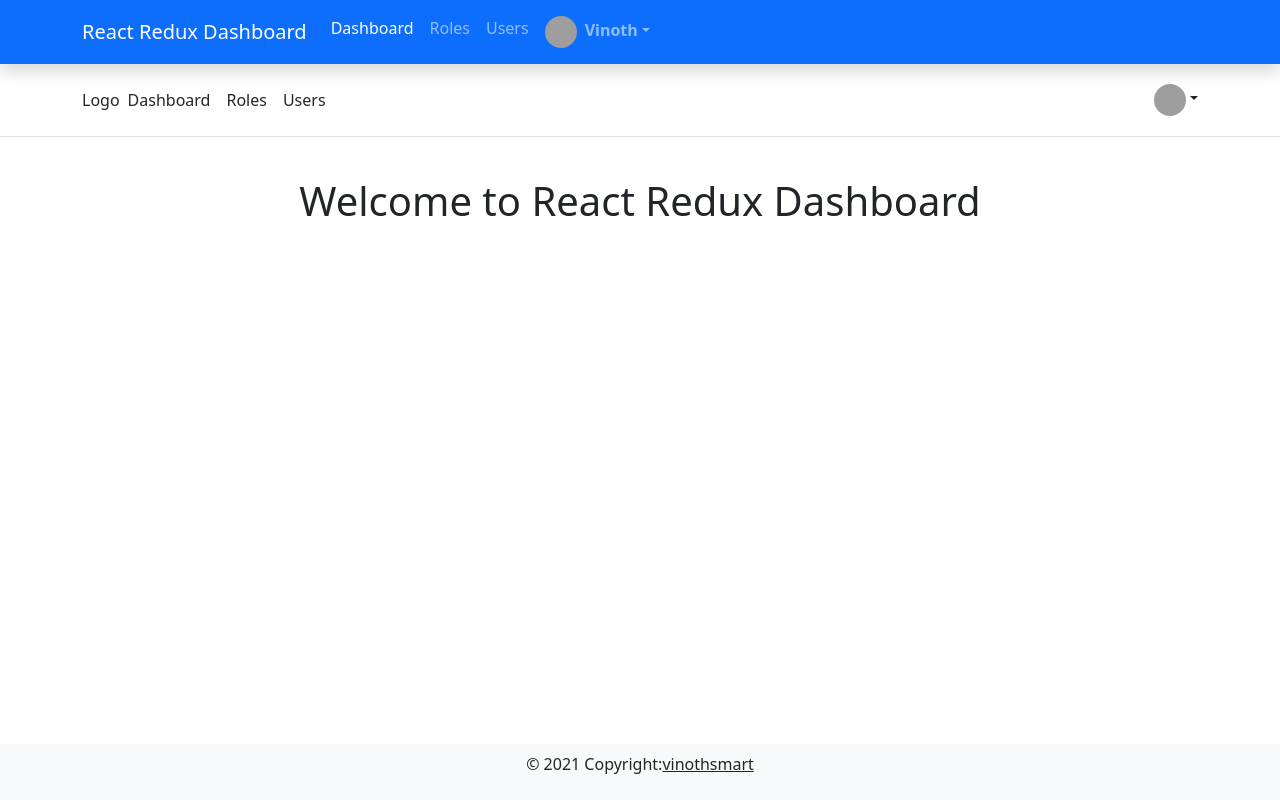
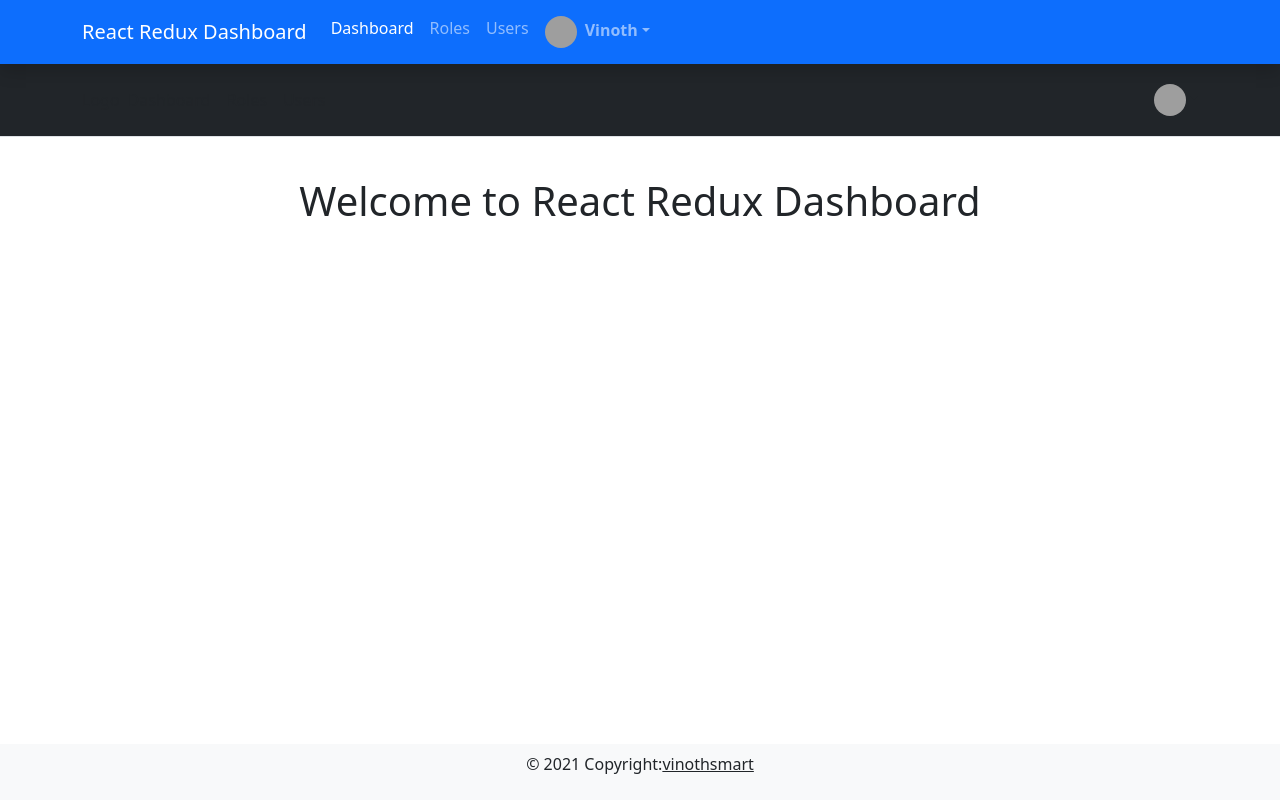
Before and after one commit to vinothsmart/react-redux-dashboard, a React (Create React App) app: page / in a window 1280 px wide. Built offline with nearby package versions, Linux system fonts and the light colour scheme; grey boxes are pictures that could not be loaded.

Commit message:
bg color updated

```diff
--- a/src/components/elements/Navbar.js
+++ b/src/components/elements/Navbar.js
@@ -64,7 +64,7 @@ export const NavBar = () => {
           </div>
         </div>
       </nav>
-      <header class="p-3 mb-3 border-bottom">
+      <header class="p-3 mb-3 bg-dark border-bottom">
         <div class="container">
           <div class="d-flex flex-wrap align-items-center justify-content-center justify-content-lg-start">
             <a
```
